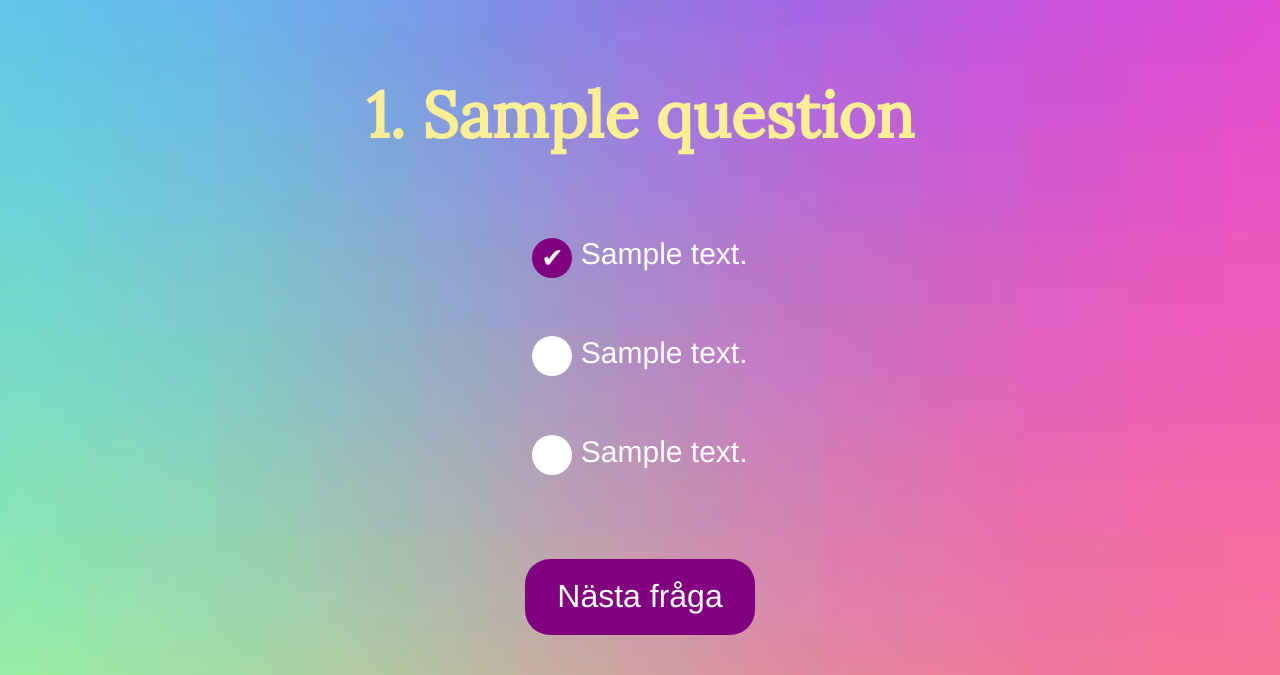
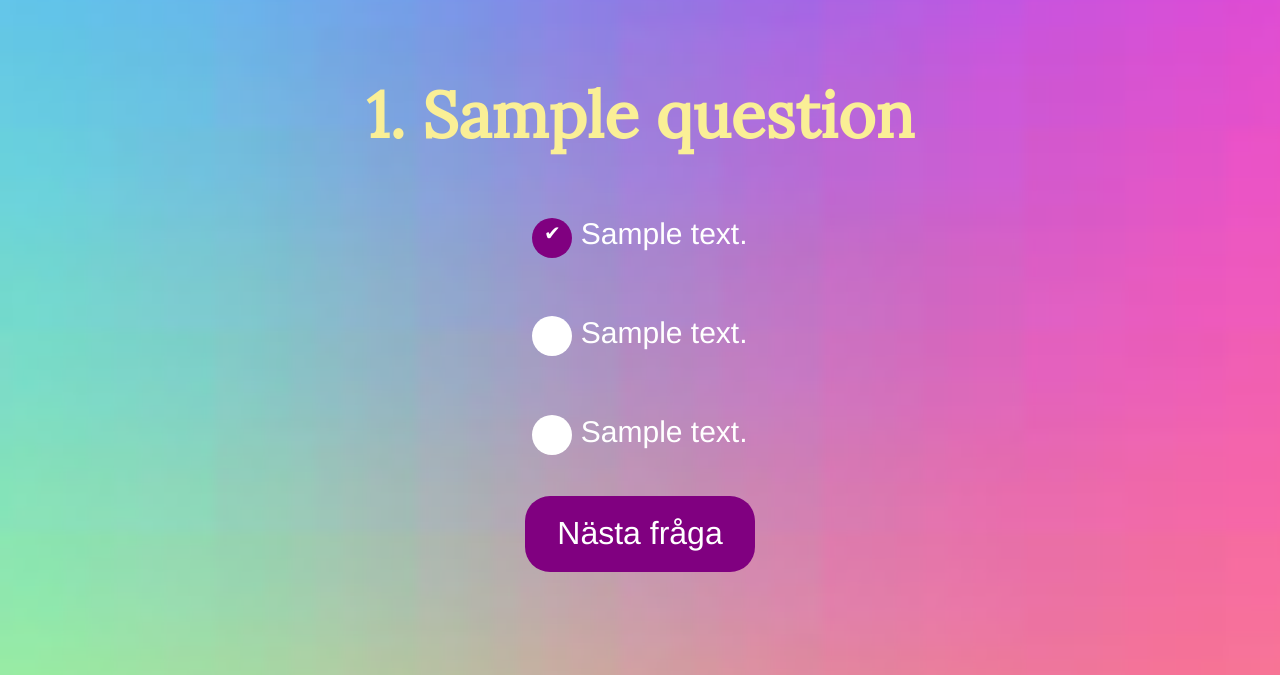
Before and after one commit to FreddieStern/Quizproject, a Django app: page /quiz/1/question/1/ in a window 1280 px wide, with the box ticked. Shown: the top 675 px of the page. Run offline with Django 3.2, Linux system fonts and the light colour scheme; tables that the repository leaves empty hold one stand-in row (values such as "Sample post"); some libraries are stand-ins or nearby versions.

Commit message:
#21 Changed font size radio btns

```diff
--- a/quiz/templates/question.html
+++ b/quiz/templates/question.html
@@ -14,7 +14,6 @@
 <script src="js/bootstrap.min.js"></script>
 		<br>
 		<br>
-		<br>
 		<div class="options">
 	    	<form action="{% url 'answer_page' quiz.quiz_number question_number %}" method="post">
 				{% csrf_token %}
@@ -27,7 +26,6 @@
 				<input type="radio" name="answer" class="option-input radio" value="3" > {{ answer3 }}
 				<br>
 				<br>
-				<br>
 				<button type="submit" > Nästa fråga </button>
 			</form>
 		</div>
--- a/static/quizstyle.css
+++ b/static/quizstyle.css
@@ -168,9 +168,9 @@ outline: none !important;
   position: absolute;
   content: '✔';
   display: inline-block;
-  font-size: 26.66667px;
+  font-size: 20px;
   text-align: center;
-  line-height: 40px;
+  line-height: 30px;
 }
 .option-input:checked::after {
   -webkit-animation: click-wave 0.65s: none;
```
